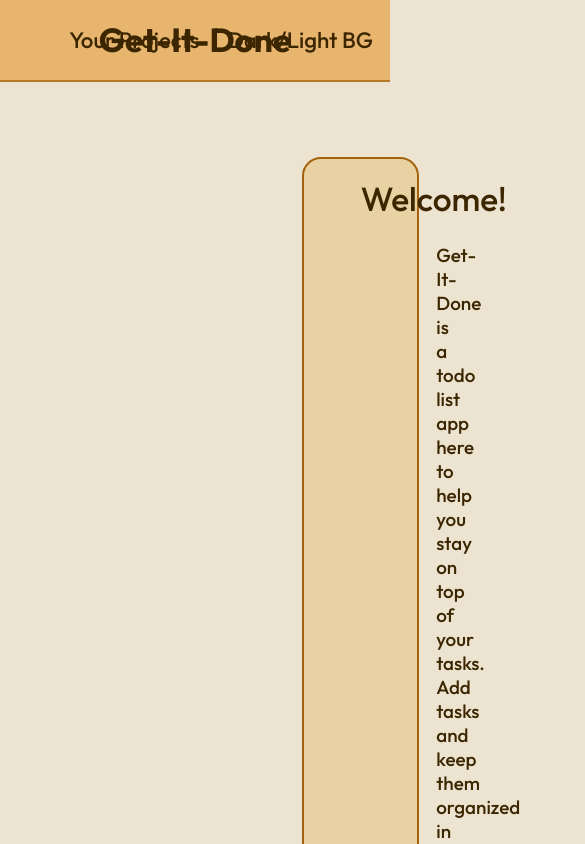
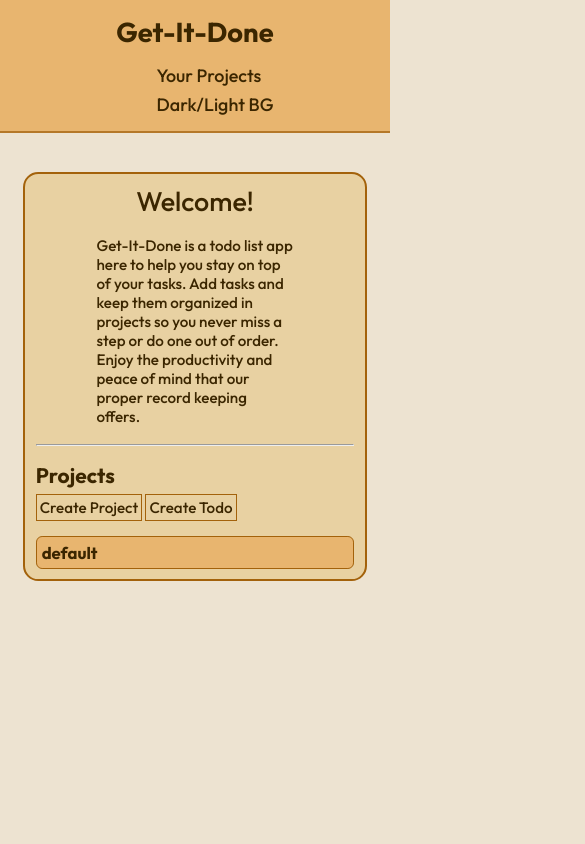
Before and after one commit to AkielStew09/Todo-List, a website built with webpack: page docs/index.html in a window 390 px wide. Shown: the top 844 px of the page, 585 px wide, since content can reach past the window. Built offline with nearby package versions, Linux system fonts and the light colour scheme.

Commit message:
Responsive Design Changes
I've changed some units to percentage and added some media queries in my
attempt to make the site more responsive

```diff
--- a/src/myModules/pages/renderProject.js
+++ b/src/myModules/pages/renderProject.js
@@ -67,7 +67,8 @@ const printAddForm = () => {
         <h4>Add a New Todo</h4>
         <input id="newTitleBox" type="text" placeholder="Title:" class="todoTextbox">
         <br>
-        <textarea id="newDescriptionBox" placeholder="Description:" rows="3" cols="43"></textarea>
+        <textarea id="newDescriptionBox" placeholder="Description:" rows="3" cols="25"></textarea>
+        <br>
         <label for="dueDate">Due Date:</label>
         <br>
         <input id="newDueDate" type="date" min="${minDate}" value="${minDate}">
@@ -94,7 +95,7 @@ const printEditForm = () => {
             <h4>Edit Todo</h4>
             <input id="titleBox" type="text" placeholder="Title" class="todoTextbox">
             <br>
-            <textarea id="descriptionBox" placeholder="Description" rows="3" cols="43"></textarea>
+            <textarea id="descriptionBox" placeholder="Description" rows="3"></textarea>
             <label for="dueDate">Due Date:</label>
             <br>
             <input id="dueDate" type="date" min="${minDate}">
--- a/src/style.css
+++ b/src/style.css
@@ -60,22 +60,22 @@ nav {
     & h1 {
         &:hover {
             cursor: pointer;
-            padding: 3px;
+            padding: 1%;
             text-decoration: underline;
         }
     }
 
 }
 
-nav>* {
-    margin: 0;
-}
+/* nav>* { */
+/*     margin: 0; */
+/* } */
 
 nav .navlinks {
     position: absolute;
     right: 0.9rem;
     display: flex;
-    gap: 1.5rem;
+    gap: 1.5vw;
 
     li {
         list-style: none;
@@ -90,7 +90,7 @@ nav .navlinks {
 }
 
 .content {
-    padding: 2rem 16rem;
+    padding: 2rem 22vw;
 }
 
 .mainContainer {
@@ -99,7 +99,7 @@ nav .navlinks {
     min-height: 23rem;
     border: 2px solid var(--darkorng);
     border-radius: 1rem;
-    padding: 1rem 3rem;
+    padding: 1rem 10%;
 }
 
 .mainContainer h3 {
@@ -209,22 +209,32 @@ nav .navlinks {
 }
 
 
-.listedTodos input,
+input,
 textarea {
     all: unset;
+    box-sizing: border-box;
     font-size: 1rem;
     background-color: var(--offWhite);
     border: 1.8px solid var(--darkorng);
     color: black;
     font-weight: 100;
-    padding: 0.3rem 0 0.3rem 0.5rem;
+    padding: 0.3rem 0.5rem 0.3rem;
     margin: 0.7rem 0;
+}
+
+textarea {
+    width: 100%;
 }
 
 .listedTodos label,
 option {
     font-size: 1rem;
     font-family: "Outfit", sans-serif;
+}
+
+.listedTodos.addTodoForm textarea {
+    max-width: 100%;
+    padding: 0 7% 0 inherit;
 }
 
 .listedTodos select {
@@ -252,6 +262,7 @@ button {
     all: unset;
     font-size: 1rem;
     padding: 0.2rem;
+    margin: 2% 1% 0 0;
     cursor: pointer;
     border: 1px solid var(--darkorng);
 
@@ -290,6 +301,7 @@ button {
 
 .createProjForm {
     display: none;
+    padding: 1.6% 4%;
 }
 
 .editTodoForm {
@@ -322,3 +334,38 @@ button {
 .createProjForm.show {
     display: block;
 }
+
+@media (max-width: 890px) {
+
+    nav {
+        flex-direction: column;
+        justify-content: start;
+        gap: 1rem;
+        position: static;
+    }
+
+    nav .navlinks {
+        flex-direction: column;
+        position: static;
+    }
+
+}
+
+@media (max-width: 780px) {
+    html {
+        font-size: 95%;
+    }
+
+    nav h1 {
+        font-size: 7vw;
+    }
+
+    .content {
+        padding: 2% 6%;
+    }
+
+    .mainContainer {
+        padding: 3% 3%;
+
+    }
+}
```
